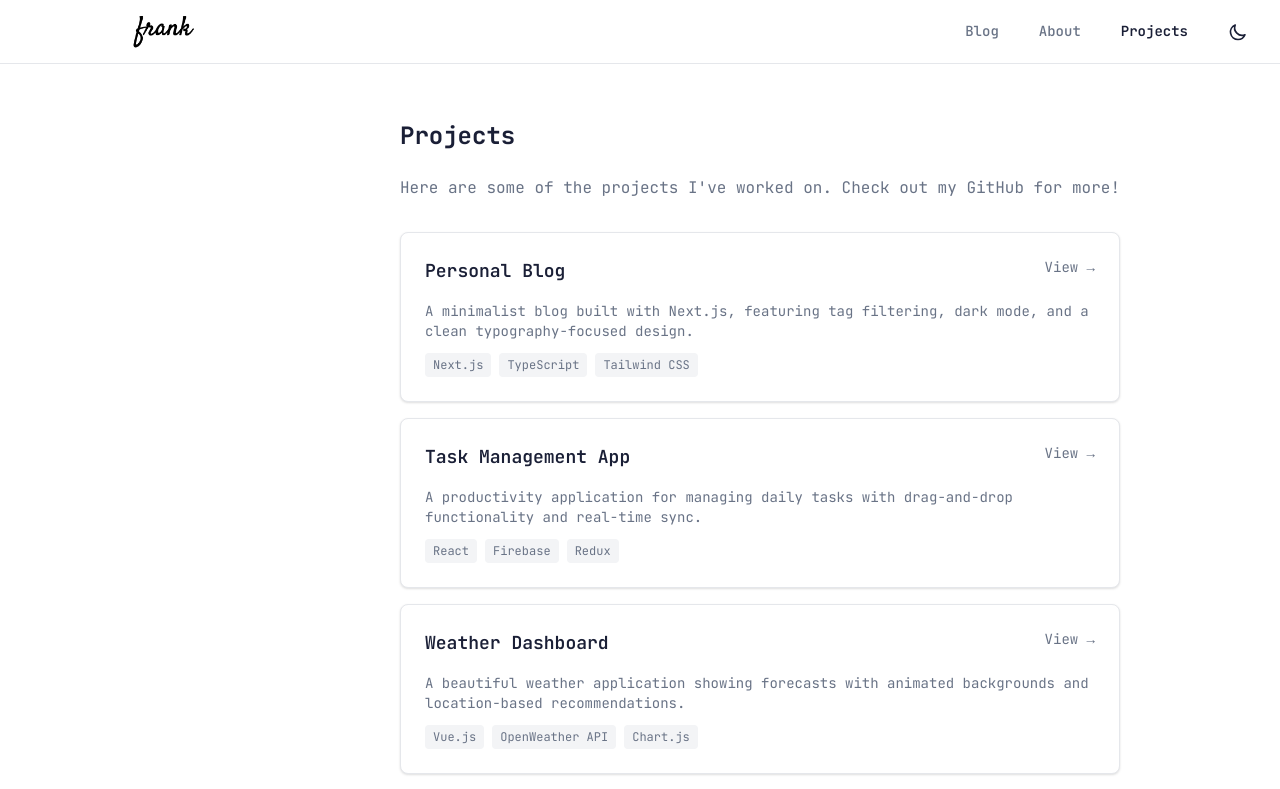
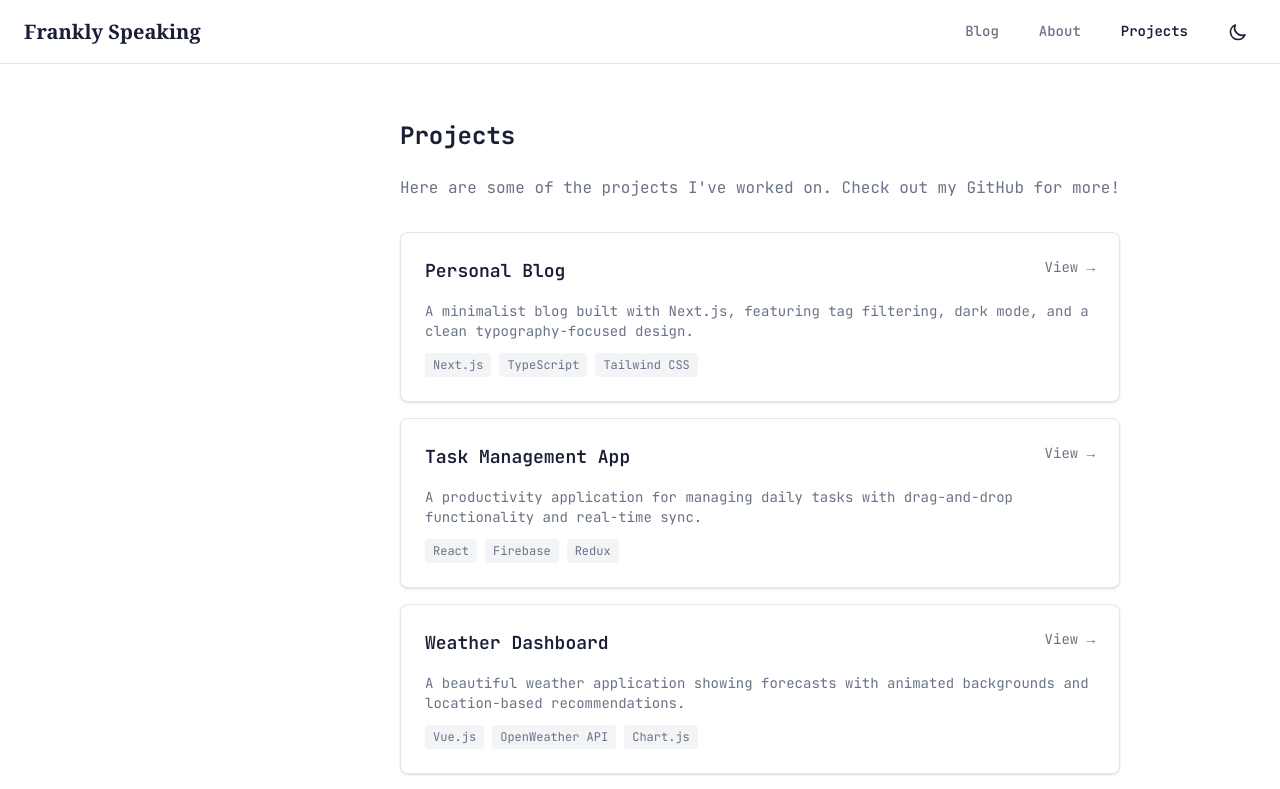
Before and after one commit to franKobayasi/frankly-speaking, a Next.js app: page /projects in a window 1280 px wide. Shown: the top 789 px of the page. Built offline with nearby package versions, Linux system fonts and the light colour scheme.

Commit message:
fix: replace logo image with plain text 'Frankly Speaking'

```diff
--- a/src/components/Header.tsx
+++ b/src/components/Header.tsx
@@ -1,5 +1,4 @@
 import Link from 'next/link'
-import Image from 'next/image'
 import { useRouter } from 'next/router'
 
 interface HeaderProps {
@@ -40,14 +39,10 @@ export default function Header({ darkMode, toggleDarkMode, onMenuToggle }: Heade
         </button>
 
         {/* Logo */}
-        <Link href="/">
-          <Image
-            src="/images/website_logo_frank_signature.png"
-            alt="Frank's signature logo"
-            width={140}
-            height={56}
-            style={{ objectFit: 'contain', transform: 'scale(2)', transformOrigin: 'left center' }}
-          />
+        <Link href="/" style={{ textDecoration: 'none' }}>
+          <span style={{ fontSize: '1.25rem', fontWeight: 600, fontFamily: 'Georgia, serif', color: 'inherit' }}>
+            Frankly Speaking
+          </span>
         </Link>
 
         {/* Navigation */}
```
